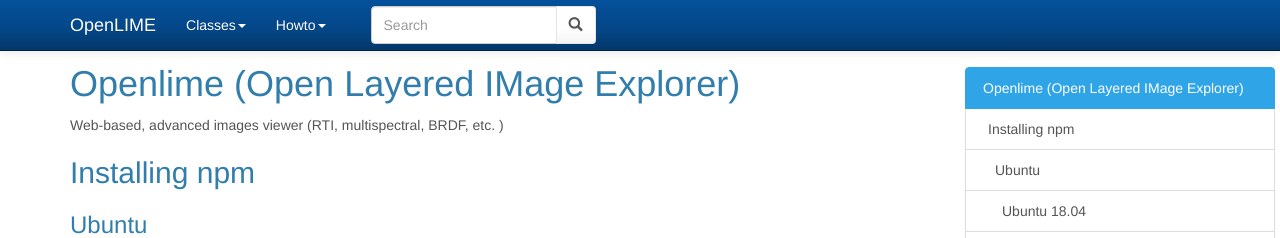
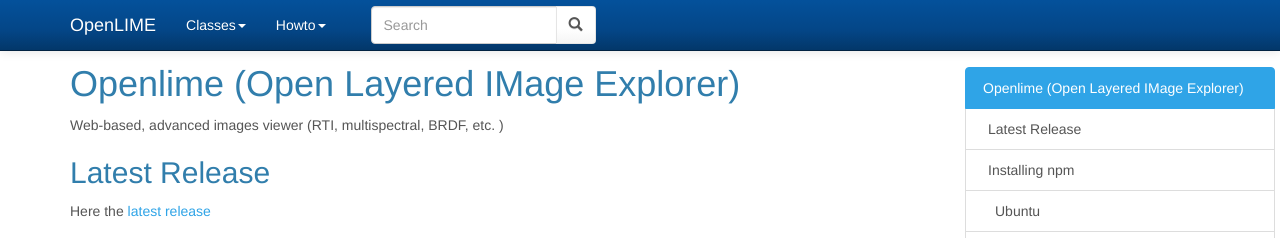
Before and after one commit to thera2002/test_vic, a plain HTML site: page index.html in a window 1280 px wide. Shown: the top 238 px of the page. Drawn offline with Linux system fonts and the light colour scheme.

Commit message:
deploy: 16d94424530193dbaadbee2381eac022dd40c02d

```diff
--- a/index.html
+++ b/index.html
@@ -95,6 +95,8 @@
     <section class="readme-section">
         <article><h1>Openlime (Open Layered IMage Explorer)</h1>
 <p>Web-based, advanced images viewer (RTI, multispectral, BRDF, etc. )</p>
+<h2>Latest Release</h2>
+<p>Here the <a href="/release/latest">latest release</a></p>
 <h2>Installing npm</h2>
 <h3>Ubuntu</h3>
 <pre class="prettyprint source lang-bash"><code>sudo apt install npm
```
Also changed, not shown: quicksearch.html (+1 -1 lines).
